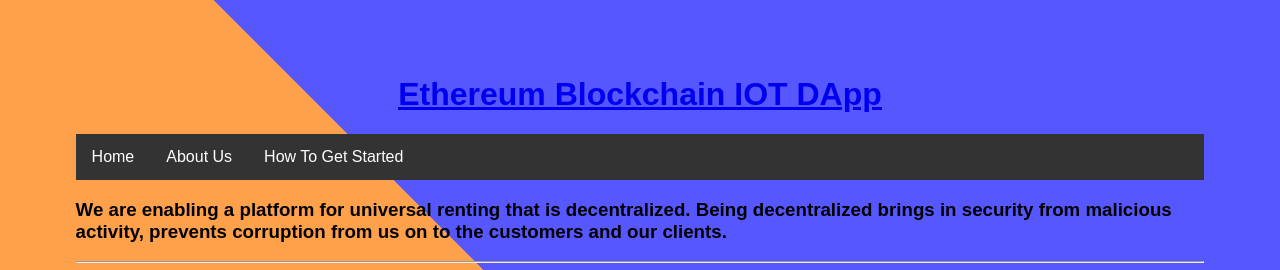
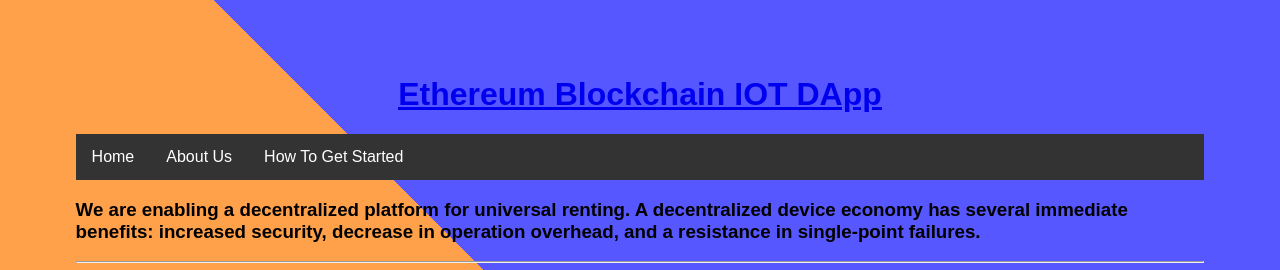
Before and after one commit to odeng419/teamblockbros, a plain HTML site: page Ethereum/SmartToken/aboutUsEther.html in a window 1280 px wide. Shown: the top 270 px of the page. Drawn offline with nearby package versions, Linux system fonts and the light colour scheme.

Commit message:
Update About Us
Updated script

```diff
--- a/Ethereum/SmartToken/aboutUsEther.html
+++ b/Ethereum/SmartToken/aboutUsEther.html
@@ -152,7 +152,7 @@
 
 	</div>
 
-	<h3>We are enabling a platform for universal renting that is decentralized. Being decentralized brings in security from malicious activity, prevents corruption from us on to the customers and our clients.</h3>
+	<h3>We are enabling a decentralized platform for universal renting. A decentralized device economy has several immediate benefits: increased security, decrease in operation overhead, and a resistance in single-point failures.</h3>
 
 
   </div>
```
